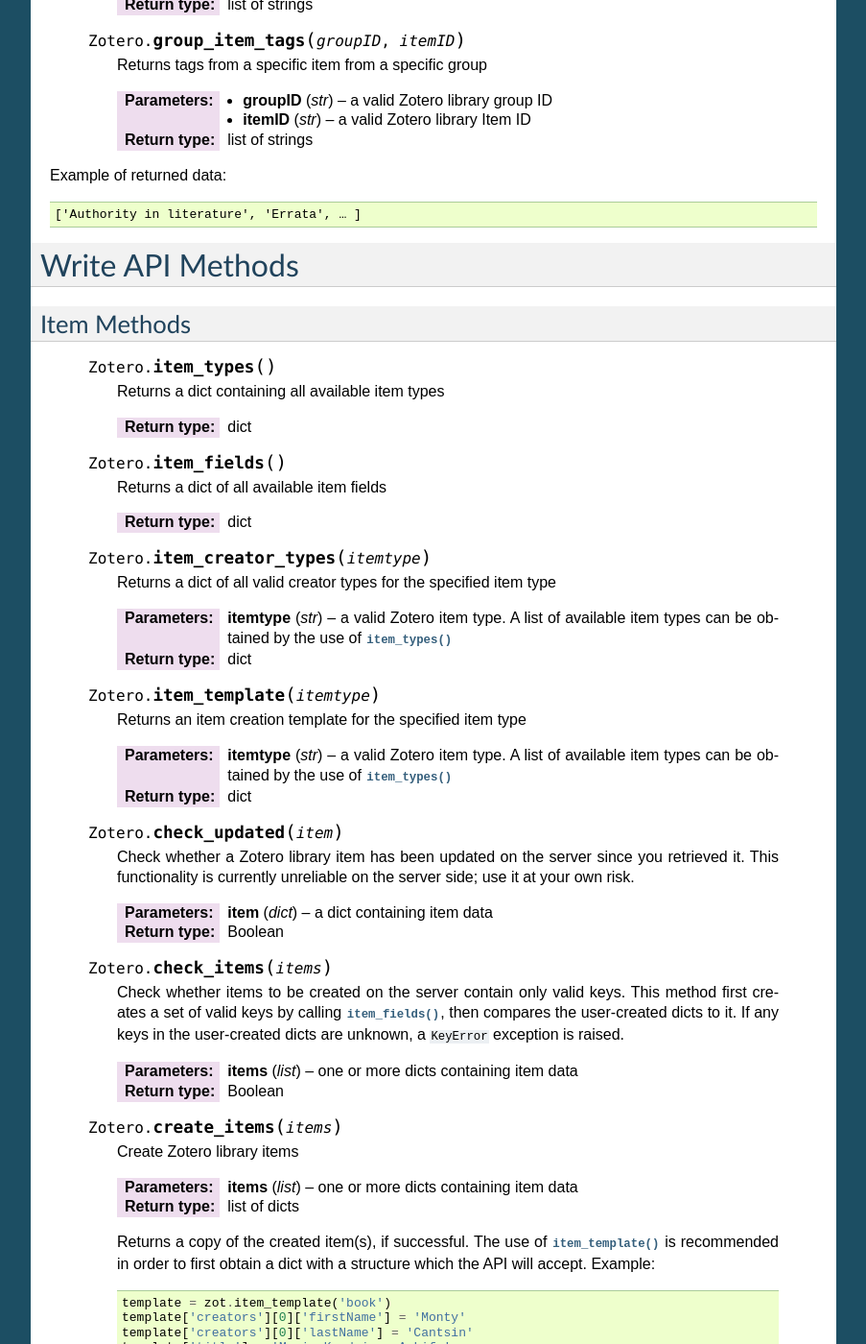
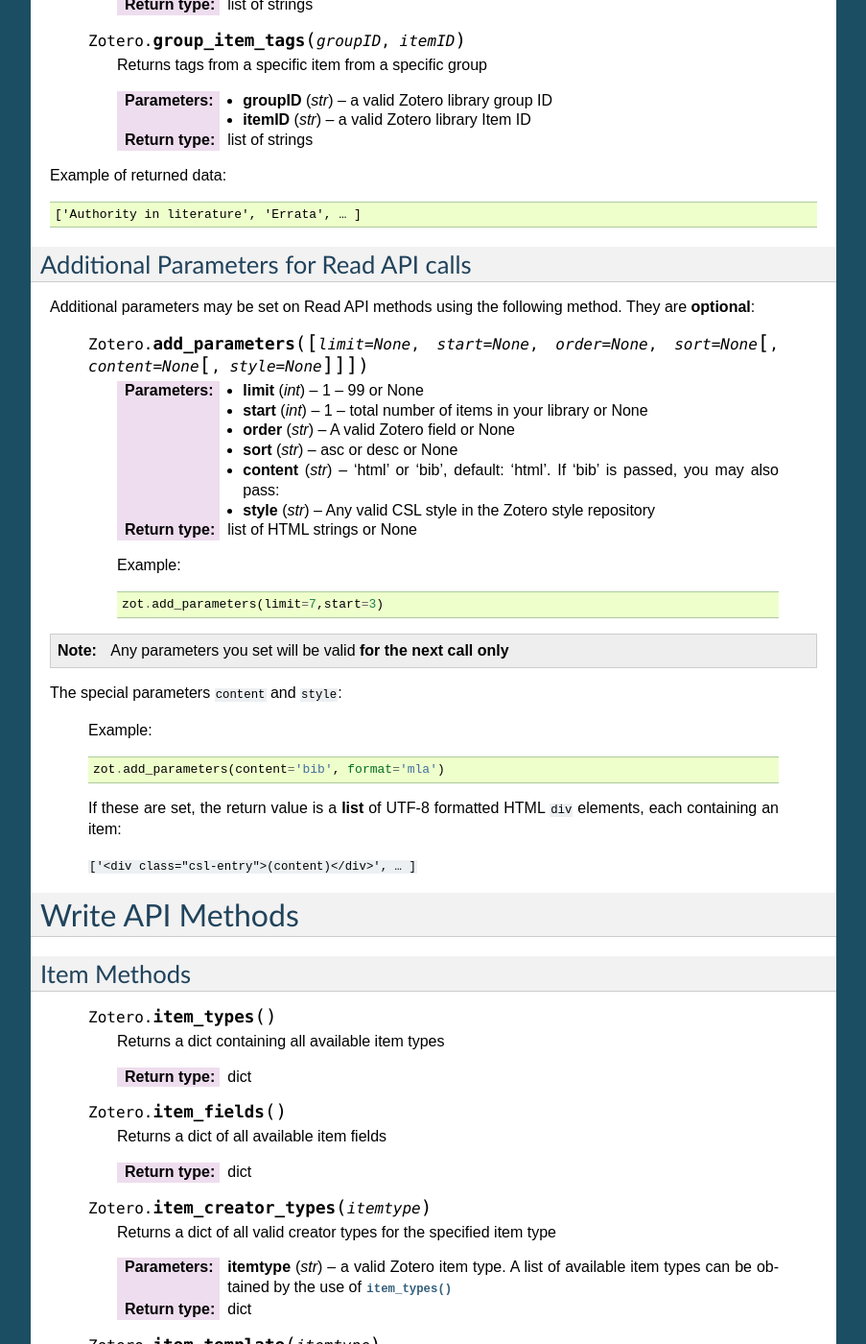
Before and after one commit to urschrei/pyzotero, a Sphinx documentation site: the page built from doc/index.txt, in a window 1280 px wide and 1400 px high, scrolled down 5907 px. Shown: the whole window at 96% size, without its empty margins (198-1101 px from the left). Built offline with Sphinx 7.4.7, drawn with Linux system fonts in a browser that asks for light colours; some of the changed text lies outside the part shown.

Commit message:
Moving the Additional Parameters doc section

```diff
--- a/doc/index.txt
+++ b/doc/index.txt
@@ -371,6 +371,43 @@
     ['Authority in literature', 'Errata', … ]
 
 
+========================================
+Additional Parameters for Read API calls
+========================================
+
+Additional parameters may be set on Read API methods using the following method. They are **optional**:
+
+    .. py:method:: Zotero.add_parameters([limit=None, start=None, order=None, sort=None, [content=None[ ,style=None]]])
+
+        :param int limit: 1 – 99 or None
+        :param int start: 1 – total number of items in your library or None
+        :param str order: A valid Zotero field or None
+        :param str sort: asc or desc or None
+        :param str content: 'html' or 'bib', default: 'html'. If 'bib' is passed, you may also pass:
+        :param str style: Any valid CSL style in the Zotero style repository
+        :rtype: list of HTML strings or None
+
+        Example::
+
+            zot.add_parameters(limit=7,start=3)
+
+.. note::
+
+    Any parameters you set will be valid **for the next call only**
+
+
+The special parameters ``content`` and ``style``:
+
+    Example::
+
+        zot.add_parameters(content='bib', format='mla')
+
+    If these are set, the return value is a **list** of UTF-8 formatted HTML ``div`` elements, each containing an item:
+
+    ``['<div class="csl-entry">(content)</div>', … ]``
+
+
+
 Write API Methods
 =================
 
```
